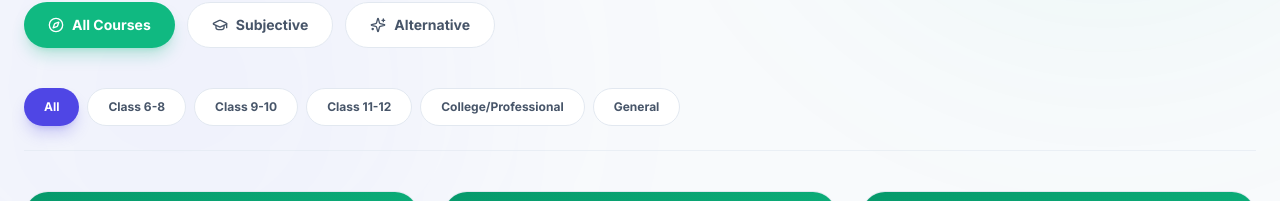
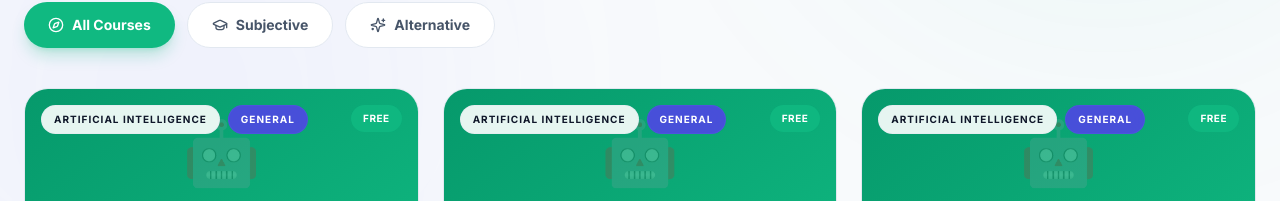
Before and after one commit to srinivas191206/Edu-Alt-Tech-website, a React (Vite) app: page /#/courses in a window 1280 px wide. Shown: the part 493-694 px from the top of the page. Built offline with nearby package versions, Linux system fonts and the light colour scheme; no server answers; the database is empty.

Commit message:
Remove class level filters (Class 6-8, 9-10, 11-12, College, General) from Courses page

```diff
--- a/pages/Courses.tsx
+++ b/pages/Courses.tsx
@@ -92,7 +92,7 @@ const Courses: React.FC = () => {
     return () => unsubscribe();
   }, []);
 
-  const [activeClass, setActiveClass] = useState<string>('All');
+
 
   useEffect(() => {
     const fetchCourses = async () => {
@@ -160,11 +160,8 @@ const Courses: React.FC = () => {
       matchesCategory = !EDUCATION_FOLDERS.has(course.folder || '');
     }
 
-    // Class level filter
-    const matchesClass = activeClass === 'All' || course.classLevel === activeClass;
-
-    return matchesSearch && matchesCategory && matchesClass;
-  }), [courses, searchTerm, activeFilter, activeClass]);
+    return matchesSearch && matchesCategory;
+  }), [courses, searchTerm, activeFilter]);
 
   const displayedCourses = useMemo(() => {
     return !user ? filteredCourses.slice(0, 3) : filteredCourses;
@@ -216,20 +213,7 @@ const Courses: React.FC = () => {
           ))}
         </motion.div>
 
-        {/* Class Level Filters */}
-        <motion.div initial={{ opacity: 0, y: 20 }} animate={{ opacity: 1, y: 0 }} transition={{ delay: 0.18 }}
-          className="flex flex-wrap gap-2 mb-10 pb-6 border-b border-slate-200/60 dark:border-slate-800/60">
-          {['All', 'Class 6-8', 'Class 9-10', 'Class 11-12', 'College/Professional', 'General'].map((lvl) => (
-            <button key={lvl} onClick={() => setActiveClass(lvl)}
-              className={`px-5 py-2.5 rounded-full text-xs font-extrabold transition-colors ${
-                activeClass === lvl
-                  ? 'bg-indigo-600 text-white shadow-lg shadow-indigo-600/25'
-                  : 'bg-white dark:bg-slate-900/40 text-slate-600 dark:text-slate-400 border border-slate-200 dark:border-slate-800 hover:border-indigo-500/50'
-              }`}>
-              {lvl}
-            </button>
-          ))}
-        </motion.div>
+
 
         {loading ? (
           <div className="flex flex-col items-center justify-center py-40 gap-4">
```
